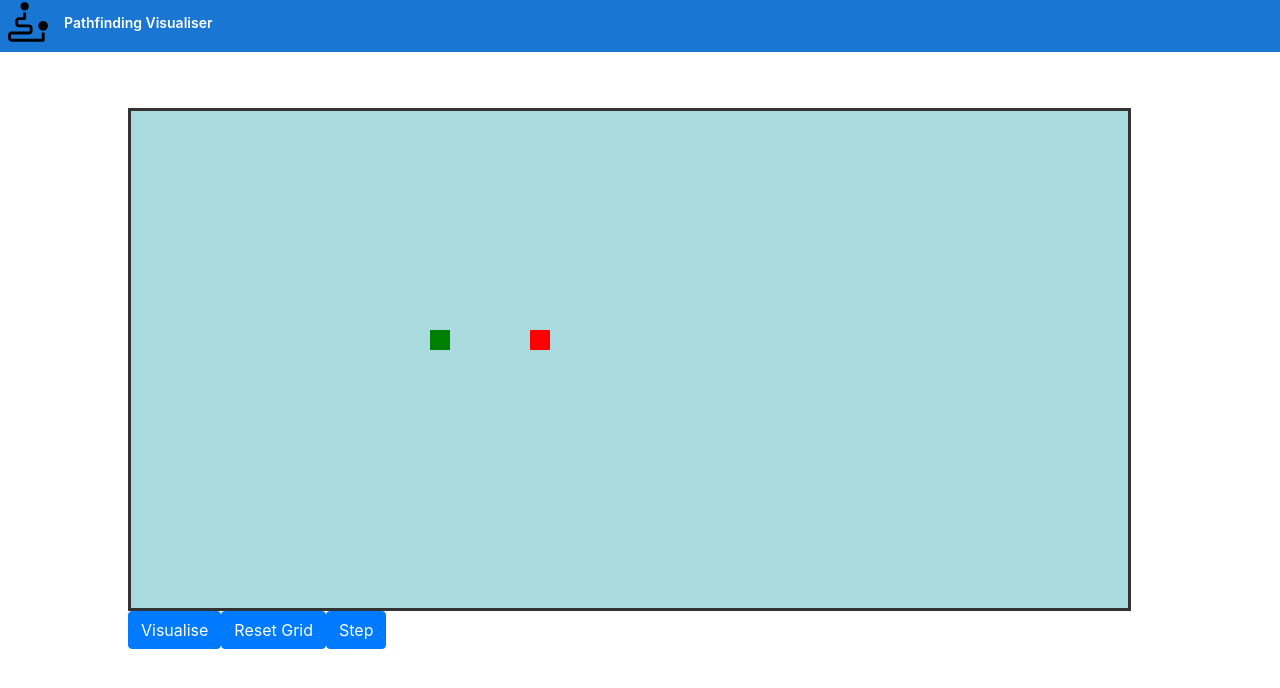
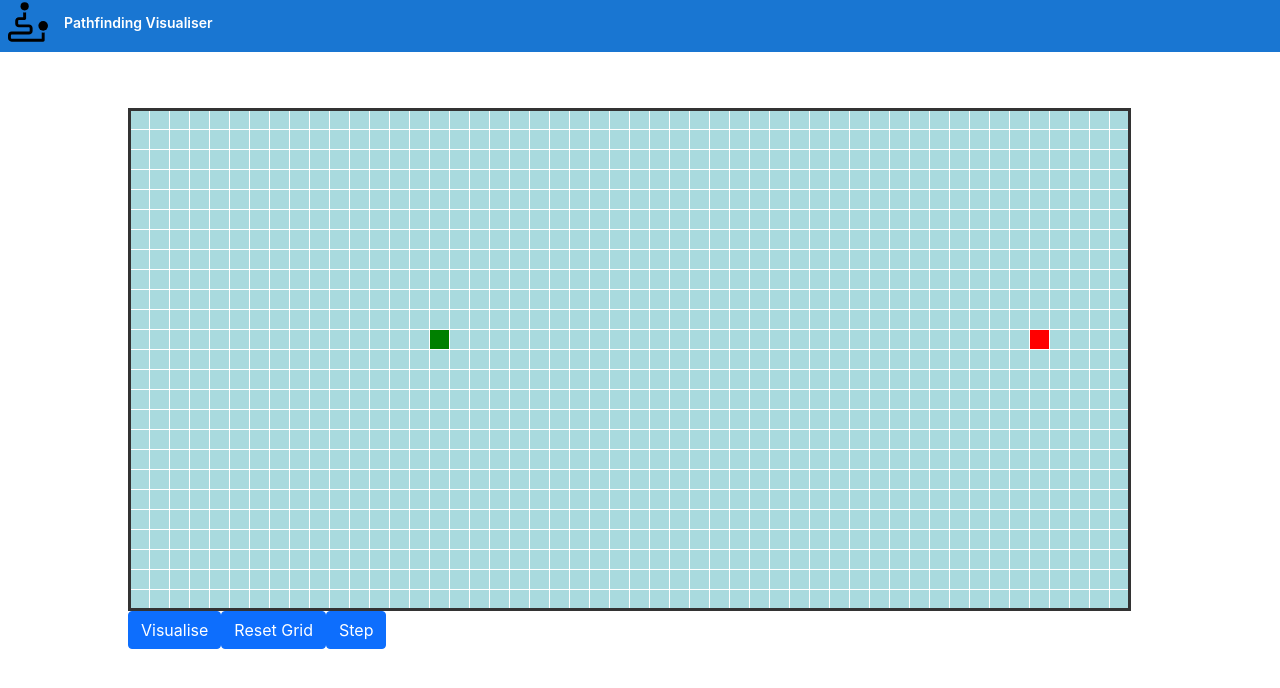
Before and after one commit to Johnjix/PathFinding, an Angular app: page / in a window 1280 px wide. Shown: the top 688 px of the page. Built offline with nearby package versions, Linux system fonts and the light colour scheme.

Commit message:
Added Bootstrap

```diff
--- a/package.json
+++ b/package.json
@@ -22,7 +22,7 @@
     "@angular/platform-browser-dynamic": "~11.2.8",
     "@angular/router": "~11.2.8",
     "@ng-bootstrap/ng-bootstrap": "^9.1.0",
-    "bootstrap": "^4.5.0",
+    "bootstrap": "^5.0.0-beta3",
     "rxjs": "~6.6.7",
     "tslib": "^2.0.0",
     "zone.js": "~0.10.2"
--- a/src/app/pf-visualiser/pf-visualiser.component.css
+++ b/src/app/pf-visualiser/pf-visualiser.component.css
@@ -10,6 +10,7 @@
   background-color: rgba(120, 198, 201, 0.397);
   height: 20px;
   width: 20px;
+  border: solid white 1px;
 }
 
 td:hover:nth-child(n) {
--- a/src/app/pf-visualiser/pf-visualiser.component.ts
+++ b/src/app/pf-visualiser/pf-visualiser.component.ts
@@ -17,7 +17,7 @@ export class PfVisualiserComponent implements OnInit {
   //cell start coord-15-11
   //cell end coord-35-11
   startingCell: number[] = [15, 11];
-  endingCell: number[] = [20, 11];
+  endingCell: number[] = [45, 11];
   startingCellOneD: number;
   endingCellOneD: number;
 
@@ -324,11 +324,6 @@ export class PfVisualiserComponent implements OnInit {
       this.endingCell[0],
       this.endingCell[1]
     );
-    // this.CELLS.forEach((cell) => {
-    //   cell.visited = false;
-    //   cell.distanceFromStart = Infinity;
-    // });
-    // this.setStartEnd(15, 11, 35, 11);
     this.foundTarget = false;
   }
 
@@ -339,7 +334,7 @@ export class PfVisualiserComponent implements OnInit {
     // console.log(this.exploreOrder[0]);
     var djikstraVisualiser = setInterval(
       () => this.step(djikstraVisualiser),
-      5
+      10
     );
     // if(this.CELLS[this.exploreOrder[0]])
   }
```
Also changed, not shown: 1 other file (tests, documents, lock files or other folders).
